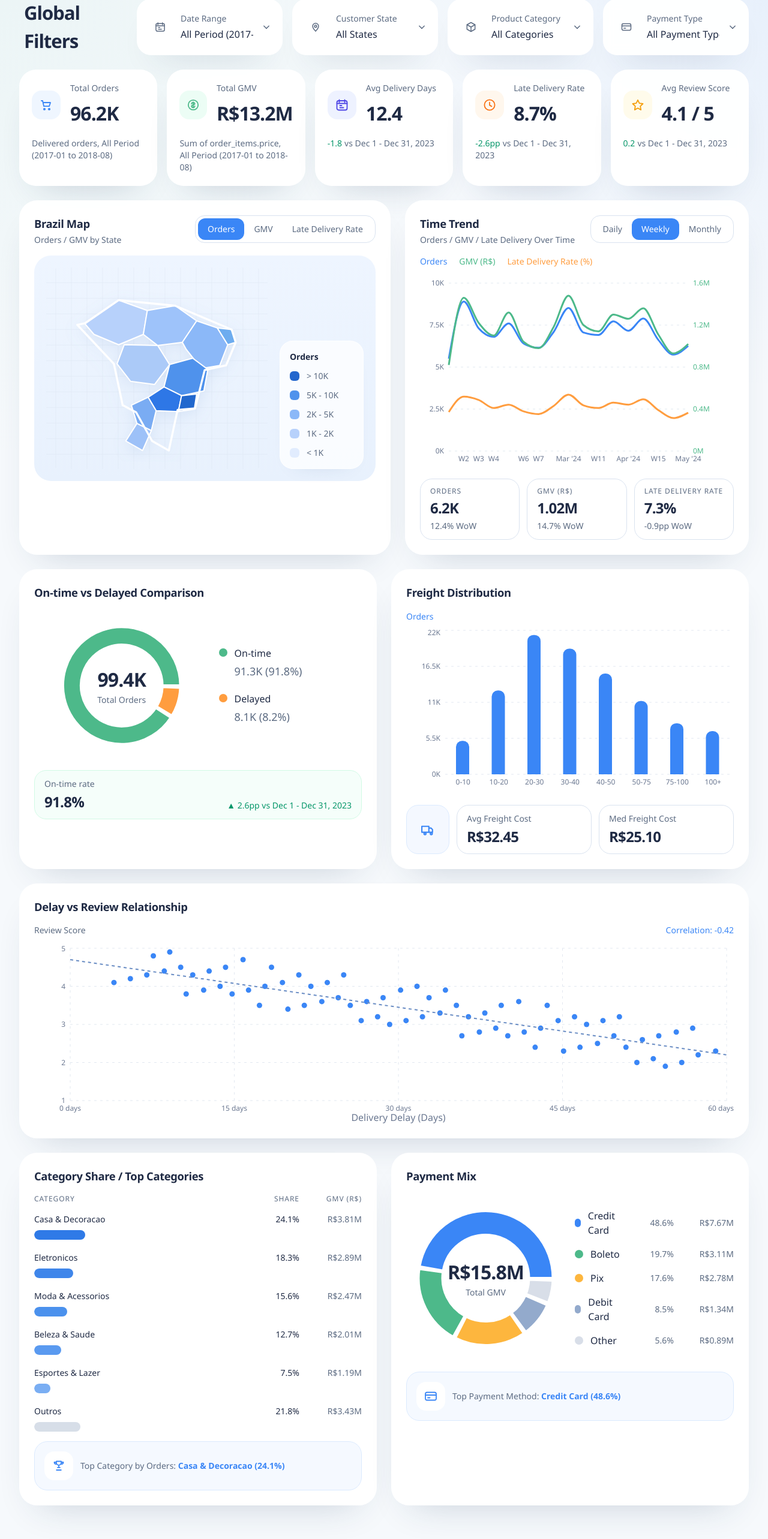
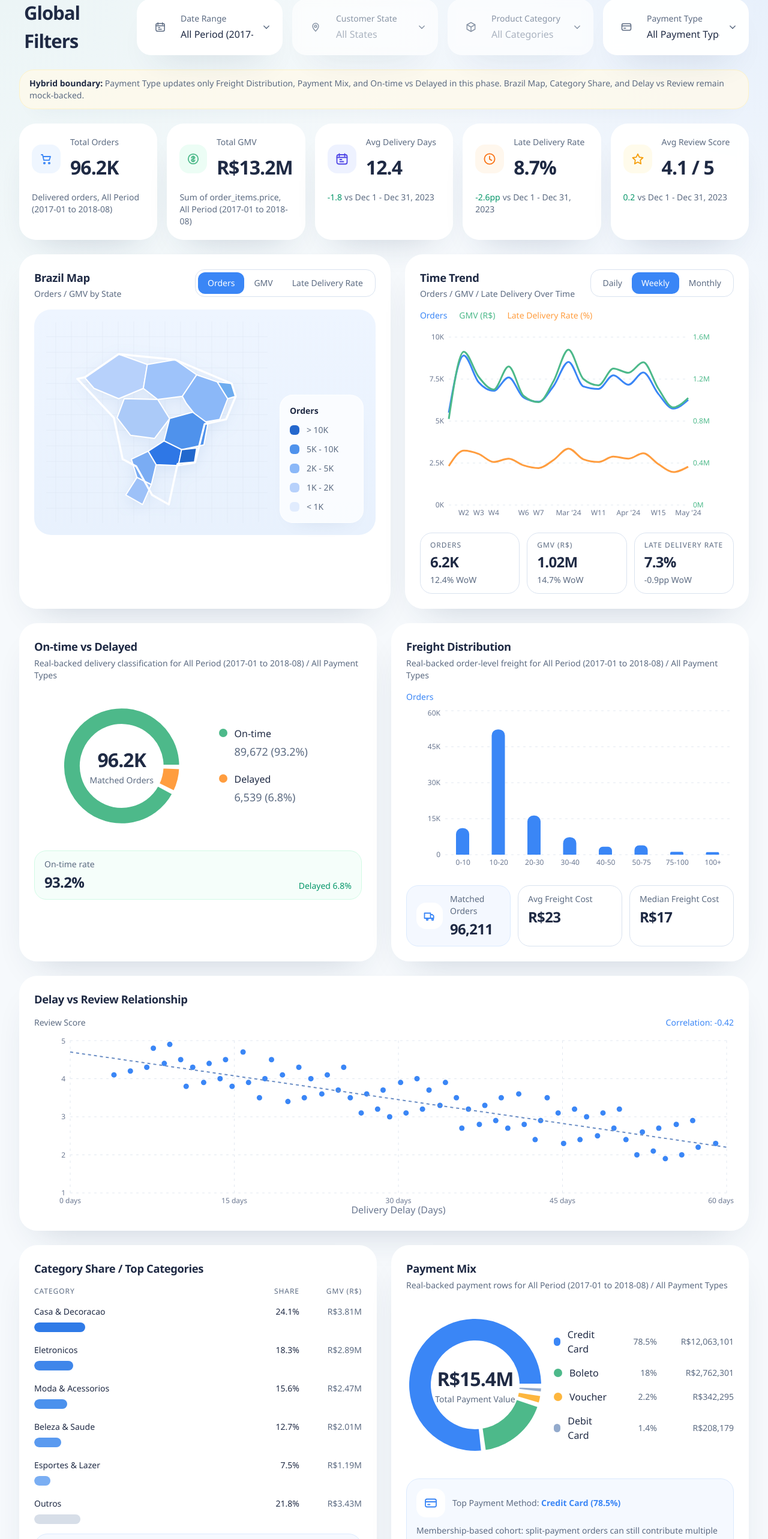
Before and after one commit to jordan-dev-0050/brazil-retail-story-dashboard, a React (Vite) app: page / in a window 1280 px wide. Shown: the part 34-2600 px from the top of the page at 60% size. Before the commit the page ends 2576 px from the top, so only its background shows below. Built offline with nearby package versions, Linux system fonts and the light colour scheme.

Commit message:
feat: wire phase2 hybrid dashboard payment panels

```diff
--- a/src/components/DashboardPage.tsx
+++ b/src/components/DashboardPage.tsx
@@ -1,6 +1,12 @@
 import { useState } from 'react';
-import { buildKpiCards, filterOptions } from '../data/dashboardData';
-import type { DateRangeId, FilterId } from '../data/dashboardTypes';
+import {
+  buildKpiCards,
+  getDashboardFilterOptions,
+  getDashboardPaymentPanelSlice,
+  getDashboardPaymentTypeLabel,
+  getInitialFilterValues,
+} from '../data/dashboardData';
+import type { DateRangeId, FilterId, PaymentTypeId } from '../data/dashboardTypes';
 import type { MapMetric, TimeGranularity } from '../data/dashboardMock';
 import { BrazilMapPanel } from './BrazilMapPanel';
 import { CategorySharePanel } from './CategorySharePanel';
@@ -12,26 +18,59 @@ import { OnTimeDelayPanel } from './OnTimeDelayPanel';
 import { PaymentMixPanel } from './PaymentMixPanel';
 import { TimeTrendPanel } from './TimeTrendPanel';
 
-const initialFilterValues = Object.fromEntries(
-  (Object.keys(filterOptions) as FilterId[]).map((id) => [id, filterOptions[id].options[0].value]),
-) as Record<FilterId, string>;
-
 export function DashboardPage() {
-  const [filters, setFilters] = useState<Record<FilterId, string>>(initialFilterValues);
+  const [filters, setFilters] = useState<Record<FilterId, string>>(() => getInitialFilterValues());
   const [mapMetric, setMapMetric] = useState<MapMetric>('orders');
   const [timeGranularity, setTimeGranularity] = useState<TimeGranularity>('weekly');
 
   const selectedRangeId = filters.dateRange as DateRangeId;
+  const filterConfigs = getDashboardFilterOptions(selectedRangeId);
+  const selectedPaymentType = (
+    filterConfigs.paymentType.options.find((option) => option.value === filters.paymentType)?.value ??
+    filterConfigs.paymentType.options[0]?.value ??
+    'all'
+  ) as PaymentTypeId;
   const kpiCards = buildKpiCards(selectedRangeId);
+  const paymentPanelSlice = getDashboardPaymentPanelSlice(selectedRangeId, selectedPaymentType);
+  const selectedRangeLabel =
+    filterConfigs.dateRange.options.find((option) => option.value === selectedRangeId)?.label ??
+    selectedRangeId;
+  const paymentTypeLabel = getDashboardPaymentTypeLabel(selectedRangeId, selectedPaymentType);
 
   const updateFilter = (id: FilterId, value: string) => {
-    setFilters((current) => ({ ...current, [id]: value }));
+    setFilters((current) => {
+      if (id !== 'dateRange') {
+        return { ...current, [id]: value };
+      }
+
+      const nextRangeId = value as DateRangeId;
+      const nextPaymentOptions = getDashboardFilterOptions(nextRangeId).paymentType.options;
+      const paymentTypeValue = nextPaymentOptions.some(
+        (option) => option.value === current.paymentType,
+      )
+        ? current.paymentType
+        : (nextPaymentOptions[0]?.value ?? 'all');
+
+      return {
+        ...current,
+        dateRange: nextRangeId,
+        paymentType: paymentTypeValue,
+      };
+    });
   };
 
   return (
     <main className="min-h-screen px-4 py-6 sm:px-6 lg:px-8 lg:py-8">
       <div className="mx-auto flex max-w-[1440px] flex-col gap-6">
-        <FilterBar values={filters} onChange={updateFilter} />
+        <FilterBar configs={filterConfigs} values={filters} onChange={updateFilter} />
+
+        <section className="rounded-[24px] border border-amber-100 bg-amber-50/80 px-4 py-3 text-sm text-slate shadow-soft">
+          <p>
+            <span className="font-semibold text-ink">Hybrid boundary:</span> Payment Type updates
+            only Freight Distribution, Payment Mix, and On-time vs Delayed in this phase. Brazil
+            Map, Category Share, and Delay vs Review remain mock-backed.
+          </p>
+        </section>
 
         <section className="grid gap-4 sm:grid-cols-2 xl:grid-cols-5">
           {kpiCards.map((card) => (
@@ -49,8 +88,16 @@ export function DashboardPage() {
         </section>
 
         <section className="grid gap-6 md:grid-cols-2 2xl:grid-cols-3">
-          <OnTimeDelayPanel />
-          <FreightDistributionPanel />
+          <OnTimeDelayPanel
+            slice={paymentPanelSlice}
+            rangeLabel={selectedRangeLabel}
+            paymentTypeLabel={paymentTypeLabel}
+          />
+          <FreightDistributionPanel
+            slice={paymentPanelSlice}
+            rangeLabel={selectedRangeLabel}
+            paymentTypeLabel={paymentTypeLabel}
+          />
           <div className="md:col-span-2 2xl:col-span-1">
             <DelayReviewPanel />
           </div>
@@ -58,7 +105,11 @@ export function DashboardPage() {
 
         <section className="grid gap-6 xl:grid-cols-2">
           <CategorySharePanel />
-          <PaymentMixPanel />
+          <PaymentMixPanel
+            slice={paymentPanelSlice}
+            rangeLabel={selectedRangeLabel}
+            paymentTypeLabel={paymentTypeLabel}
+          />
         </section>
       </div>
     </main>
--- a/src/components/FilterBar.tsx
+++ b/src/components/FilterBar.tsx
@@ -1,9 +1,10 @@
 import type { ChangeEvent } from 'react';
-import { filterOptions } from '../data/dashboardData';
+import type { DashboardFilterOptions } from '../data/dashboardData';
 import type { FilterId } from '../data/dashboardTypes';
 import { BoxIcon, CalendarIcon, CardIcon, ChevronDownIcon, MapPinIcon } from './Icons';
 
 type FilterBarProps = {
+  configs: DashboardFilterOptions;
   values: Record<FilterId, string>;
   onChange: (id: FilterId, value: string) => void;
 };
@@ -15,7 +16,7 @@ const iconMap = {
   paymentType: CardIcon,
 };
 
-export function FilterBar({ values, onChange }: FilterBarProps) {
+export function FilterBar({ configs, values, onChange }: FilterBarProps) {
   const handleChange = (id: FilterId) => (event: ChangeEvent<HTMLSelectElement>) => {
     onChange(id, event.target.value);
   };
@@ -28,9 +29,9 @@ export function FilterBar({ values, onChange }: FilterBarProps) {
         </h1>
       </div>
 
-      {(Object.keys(filterOptions) as FilterId[]).map((id) => {
+      {(Object.keys(configs) as FilterId[]).map((id) => {
         const Icon = iconMap[id];
-        const config = filterOptions[id];
+        const config = configs[id];
 
         return (
           <label
--- a/src/components/FreightDistributionPanel.tsx
+++ b/src/components/FreightDistributionPanel.tsx
@@ -1,24 +1,63 @@
 import { Bar, BarChart, CartesianGrid, ResponsiveContainer, Tooltip, XAxis, YAxis } from 'recharts';
-import { freightDistributionData } from '../data/dashboardMock';
+import { formatCurrency, formatOrderCount } from '../data/dashboardData';
+import type { DashboardPaymentPanelSlice } from '../data/dashboardTypes';
 import { ChartCard } from './ChartCard';
 import { TruckIcon } from './Icons';
 
-export function FreightDistributionPanel() {
+type FreightDistributionPanelProps = {
+  slice: DashboardPaymentPanelSlice;
+  rangeLabel: string;
+  paymentTypeLabel: string;
+};
+
+function formatAxisCount(value: number): string {
+  if (value >= 1000) {
+    return `${(value / 1000).toFixed(value >= 10000 ? 0 : 1)}K`;
+  }
+
+  return String(value);
+}
+
+export function FreightDistributionPanel({
+  slice,
+  rangeLabel,
+  paymentTypeLabel,
+}: FreightDistributionPanelProps) {
+  const freightData = slice.freightDistribution.bands.map((entry) => ({
+    band: entry.band,
+    orderCount: entry.orderCount,
+  }));
+
   return (
     <ChartCard
       title="Freight Distribution"
+      subtitle={`Real-backed order-level freight for ${rangeLabel} / ${paymentTypeLabel}`}
       footer={
-        <div className="grid gap-3 md:grid-cols-[72px_1fr_1fr]">
-          <div className="flex items-center justify-center rounded-[20px] border border-blue-100 bg-blue-50/70 text-accent-blue">
-            <TruckIcon className="h-7 w-7" />
+        <div className="grid gap-3 md:grid-cols-3">
+          <div className="rounded-[20px] border border-blue-100 bg-blue-50/70 px-4 py-3 text-accent-blue">
+            <div className="flex items-center gap-3">
+              <div className="flex h-11 w-11 shrink-0 items-center justify-center rounded-2xl bg-white text-accent-blue shadow-soft">
+                <TruckIcon className="h-6 w-6" />
+              </div>
+              <div>
+                <p className="text-sm text-slate">Matched Orders</p>
+                <p className="mt-1 text-2xl font-semibold tracking-[-0.03em] text-ink">
+                  {formatOrderCount(slice.freightDistribution.totalOrders)}
+                </p>
+              </div>
+            </div>
           </div>
           <div className="rounded-[20px] border border-slate-200 bg-slate-50/70 px-4 py-3">
             <p className="text-sm text-slate">Avg Freight Cost</p>
-            <p className="mt-1 text-2xl font-semibold tracking-[-0.03em] text-ink">R$32.45</p>
+            <p className="mt-1 text-2xl font-semibold tracking-[-0.03em] text-ink">
+              {formatCurrency(slice.freightDistribution.avgFreightValue)}
+            </p>
           </div>
           <div className="rounded-[20px] border border-slate-200 bg-slate-50/70 px-4 py-3">
-            <p className="text-sm text-slate">Med Freight Cost</p>
-            <p className="mt-1 text-2xl font-semibold tracking-[-0.03em] text-ink">R$25.10</p>
+            <p className="text-sm text-slate">Median Freight Cost</p>
+            <p className="mt-1 text-2xl font-semibold tracking-[-0.03em] text-ink">
+              {formatCurrency(slice.freightDistribution.medianFreightValue)}
+            </p>
           </div>
         </div>
       }
@@ -26,14 +65,19 @@ export function FreightDistributionPanel() {
       <div className="mb-2 text-sm font-medium text-accent-blue">Orders</div>
       <div className="h-[280px]">
         <ResponsiveContainer width="100%" height="100%">
-          <BarChart data={freightDistributionData} barSize={22}>
+          <BarChart data={freightData} barSize={22}>
             <CartesianGrid stroke="#E2E8F0" strokeDasharray="4 6" vertical={false} />
-            <XAxis dataKey="band" tickLine={false} axisLine={false} tick={{ fill: '#6B7891', fontSize: 12 }} />
+            <XAxis
+              dataKey="band"
+              tickLine={false}
+              axisLine={false}
+              tick={{ fill: '#6B7891', fontSize: 12 }}
+            />
             <YAxis
               tickLine={false}
               axisLine={false}
               tick={{ fill: '#6B7891', fontSize: 12 }}
-              tickFormatter={(value) => `${value / 1000}K`}
+              tickFormatter={formatAxisCount}
             />
             <Tooltip
               cursor={{ fill: 'rgba(58, 134, 246, 0.08)' }}
@@ -42,9 +86,9 @@ export function FreightDistributionPanel() {
                 border: '1px solid #E2E8F0',
                 boxShadow: '0 20px 40px -30px rgba(45, 70, 116, 0.4)',
               }}
-              formatter={(value: number) => [`${(value / 1000).toFixed(1)}K`, 'Orders']}
+              formatter={(value: number) => [formatOrderCount(value), 'Orders']}
             />
-            <Bar dataKey="orders" fill="#3A86F6" radius={[10, 10, 0, 0]} />
+            <Bar dataKey="orderCount" fill="#3A86F6" radius={[10, 10, 0, 0]} />
           </BarChart>
         </ResponsiveContainer>
       </div>
--- a/src/components/OnTimeDelayPanel.tsx
+++ b/src/components/OnTimeDelayPanel.tsx
@@ -1,19 +1,54 @@
 import { Cell, Pie, PieChart, ResponsiveContainer } from 'recharts';
-import { onTimeDelayData } from '../data/dashboardMock';
+import { formatOrderCount, formatOrderCountCompact } from '../data/dashboardData';
+import type { DashboardPaymentPanelSlice } from '../data/dashboardTypes';
 import { ChartCard } from './ChartCard';
 
-export function OnTimeDelayPanel() {
+type OnTimeDelayPanelProps = {
+  slice: DashboardPaymentPanelSlice;
+  rangeLabel: string;
+  paymentTypeLabel: string;
+};
+
+function formatRate(value: number): string {
+  return `${value.toFixed(2).replace(/\.00$/, '').replace(/(\.\d)0$/, '$1')}%`;
+}
+
+export function OnTimeDelayPanel({
+  slice,
+  rangeLabel,
+  paymentTypeLabel,
+}: OnTimeDelayPanelProps) {
+  const chartData = [
+    {
+      name: 'On-time',
+      value: slice.onTimeVsDelayed.onTimeOrderCount,
+      rate: slice.onTimeVsDelayed.onTimeRate,
+      fill: '#4DB98A',
+    },
+    {
+      name: 'Delayed',
+      value: slice.onTimeVsDelayed.delayedOrderCount,
+      rate: slice.onTimeVsDelayed.delayedRate,
+      fill: '#FF9D3F',
+    },
+  ];
+
   return (
     <ChartCard
-      title="On-time vs Delayed Comparison"
+      title="On-time vs Delayed"
+      subtitle={`Real-backed delivery classification for ${rangeLabel} / ${paymentTypeLabel}`}
       footer={
         <div className="rounded-[20px] border border-emerald-100 bg-emerald-50/50 px-4 py-3">
           <div className="flex items-end justify-between gap-4">
             <div>
               <p className="text-sm text-slate">On-time rate</p>
-              <p className="mt-1 text-2xl font-semibold tracking-[-0.03em] text-ink">91.8%</p>
+              <p className="mt-1 text-2xl font-semibold tracking-[-0.03em] text-ink">
+                {formatRate(slice.onTimeVsDelayed.onTimeRate)}
+              </p>
             </div>
-            <p className="text-sm font-medium text-emerald-600">▲ 2.6pp vs Dec 1 - Dec 31, 2023</p>
+            <p className="text-sm font-medium text-emerald-600">
+              Delayed {formatRate(slice.onTimeVsDelayed.delayedRate)}
+            </p>
           </div>
         </div>
       }
@@ -23,7 +58,7 @@ export function OnTimeDelayPanel() {
           <ResponsiveContainer width="100%" height="100%">
             <PieChart>
               <Pie
-                data={onTimeDelayData}
+                data={chartData}
                 dataKey="value"
                 innerRadius={68}
                 outerRadius={98}
@@ -31,20 +66,22 @@ export function OnTimeDelayPanel() {
                 stroke="#ffffff"
                 strokeWidth={4}
               >
-                {onTimeDelayData.map((entry) => (
+                {chartData.map((entry) => (
                   <Cell key={entry.name} fill={entry.fill} />
                 ))}
               </Pie>
             </PieChart>
           </ResponsiveContainer>
           <div className="pointer-events-none absolute inset-0 flex flex-col items-center justify-center text-center">
-            <p className="text-[2rem] font-semibold tracking-[-0.03em] text-ink">99.4K</p>
-            <p className="text-sm text-slate">Total Orders</p>
+            <p className="text-[2rem] font-semibold tracking-[-0.03em] text-ink">
+              {formatOrderCountCompact(slice.onTimeVsDelayed.totalOrders)}
+            </p>
+            <p className="text-sm text-slate">Matched Orders</p>
           </div>
         </div>
 
         <div className="space-y-5">
-          {onTimeDelayData.map((entry) => (
+          {chartData.map((entry) => (
             <div key={entry.name} className="flex items-start gap-3">
               <span
                 className="mt-1 h-3.5 w-3.5 rounded-full"
@@ -53,7 +90,7 @@ export function OnTimeDelayPanel() {
               <div className="flex-1">
                 <p className="font-medium text-ink">{entry.name}</p>
                 <p className="mt-1 text-lg text-slate">
-                  {entry.name === 'On-time' ? '91.3K (91.8%)' : '8.1K (8.2%)'}
+                  {`${formatOrderCount(entry.value)} (${formatRate(entry.rate)})`}
                 </p>
               </div>
             </div>
--- a/src/components/PaymentMixPanel.tsx
+++ b/src/components/PaymentMixPanel.tsx
@@ -1,20 +1,66 @@
 import { Cell, Pie, PieChart, ResponsiveContainer } from 'recharts';
-import { paymentMixData } from '../data/dashboardMock';
+import { formatCurrency, formatCurrencyCompact } from '../data/dashboardData';
+import type { DashboardPaymentPanelSlice } from '../data/dashboardTypes';
 import { ChartCard } from './ChartCard';
 import { CardIcon } from './Icons';
 
-export function PaymentMixPanel() {
+type PaymentMixPanelProps = {
+  slice: DashboardPaymentPanelSlice;
+  rangeLabel: string;
+  paymentTypeLabel: string;
+};
+
+const paymentTypeColors: Record<string, string> = {
+  credit_card: '#3A86F6',
+  boleto: '#4DB98A',
+  voucher: '#FDB63E',
+  debit_card: '#93AACC',
+  not_defined: '#D8DEE8',
+};
+
+function formatShare(value: number): string {
+  return value.toFixed(1).replace(/\.0$/, '');
+}
+
+export function PaymentMixPanel({
+  slice,
+  rangeLabel,
+  paymentTypeLabel,
+}: PaymentMixPanelProps) {
+  const totalPaymentValue = slice.paymentMix.totalPaymentValue;
+  const chartData = slice.paymentMix.entries.map((entry) => ({
+    ...entry,
+    share: totalPaymentValue === 0 ? 0 : (entry.paymentValue / totalPaymentValue) * 100,
+    fill: paymentTypeColors[entry.paymentType] ?? '#D8DEE8',
+  }));
+  const topEntry = [...chartData].sort((left, right) => right.paymentValue - left.paymentValue)[0];
+
   return (
     <ChartCard
       title="Payment Mix"
+      subtitle={`Real-backed payment rows for ${rangeLabel} / ${paymentTypeLabel}`}
       footer={
-        <div className="flex items-center gap-3 rounded-[22px] border border-blue-100 bg-blue-50/60 px-4 py-4">
-          <div className="flex h-12 w-12 items-center justify-center rounded-2xl bg-white text-accent-blue shadow-soft">
-            <CardIcon className="h-6 w-6" />
+        <div className="rounded-[22px] border border-blue-100 bg-blue-50/60 px-4 py-4">
+          <div className="flex items-center gap-3">
+            <div className="flex h-12 w-12 items-center justify-center rounded-2xl bg-white text-accent-blue shadow-soft">
+              <CardIcon className="h-6 w-6" />
+            </div>
+            <p className="text-sm text-slate">
+              {topEntry ? (
+                <>
+                  Top Payment Method:{' '}
+                  <span className="font-semibold text-accent-blue">
+                    {`${topEntry.label} (${formatShare(topEntry.share)}%)`}
+                  </span>
+                </>
+              ) : (
+                'No payment rows matched this cohort.'
+              )}
+            </p>
           </div>
-          <p className="text-sm text-slate">
-            Top Payment Method:{' '}
-            <span className="font-semibold text-accent-blue">Credit Card (48.6%)</span>
+          <p className="mt-3 text-sm text-slate">
+            Membership-based cohort: split-payment orders can still contribute multiple methods in
+            the mix.
           </p>
         </div>
       }
@@ -24,7 +70,7 @@ export function PaymentMixPanel() {
           <ResponsiveContainer width="100%" height="100%">
             <PieChart>
               <Pie
-                data={paymentMixData}
+                data={chartData}
                 dataKey="share"
                 innerRadius={72}
                 outerRadius={112}
@@ -32,27 +78,32 @@ export function PaymentMixPanel() {
                 stroke="#ffffff"
                 strokeWidth={4}
               >
-                {paymentMixData.map((entry) => (
-                  <Cell key={entry.name} fill={entry.fill} />
+                {chartData.map((entry) => (
+                  <Cell key={entry.paymentType} fill={entry.fill} />
                 ))}
               </Pie>
             </PieChart>
           </ResponsiveContainer>
           <div className="pointer-events-none absolute inset-0 flex flex-col items-center justify-center text-center">
-            <p className="text-[2rem] font-semibold tracking-[-0.03em] text-ink">R$15.8M</p>
-            <p className="text-sm text-slate">Total GMV</p>
+            <p className="text-[2rem] font-semibold tracking-[-0.03em] text-ink">
+              {formatCurrencyCompact(totalPaymentValue)}
+            </p>
+            <p className="text-sm text-slate">Total Payment Value</p>
           </div>
         </div>
 
         <div className="space-y-4">
-          {paymentMixData.map((entry) => (
-            <div key={entry.name} className="grid grid-cols-[1fr_72px_88px] items-center gap-3">
+          {chartData.map((entry) => (
+            <div
+              key={entry.paymentType}
+              className="grid grid-cols-[1fr_72px_116px] items-center gap-3"
+            >
               <div className="flex items-center gap-3">
                 <span className="h-3.5 w-3.5 rounded-full" style={{ backgroundColor: entry.fill }} />
-                <p className="font-medium text-ink">{entry.name}</p>
+                <p className="font-medium text-ink">{entry.label}</p>
               </div>
-              <p className="text-right text-sm text-slate">{entry.share}%</p>
-              <p className="text-right text-sm text-slate">{`R$${entry.value.toFixed(2)}M`}</p>
+              <p className="text-right text-sm text-slate">{`${formatShare(entry.share)}%`}</p>
+              <p className="text-right text-sm text-slate">{formatCurrency(entry.paymentValue)}</p>
             </div>
           ))}
         </div>
--- a/src/data/dashboardData.ts
+++ b/src/data/dashboardData.ts
@@ -19,22 +19,25 @@ import {
   type TimeGranularity,
 } from './dashboardMock';
 import type {
+  DateRangeId,
   DashboardPaymentPanelSlice,
   DashboardPaymentTypeOption,
   FilterId,
   PaymentTypeId,
 } from './dashboardTypes';
 
-type FilterOption = {
+export type DashboardFilterOption = {
   label: string;
   value: string;
 };
 
-type FilterConfig = {
+export type DashboardFilterConfig = {
   label: string;
-  options: FilterOption[];
+  options: DashboardFilterOption[];
   disabled?: boolean;
 };
+
+export type DashboardFilterOptions = Record<FilterId, DashboardFilterConfig>;
 
 type KpiCardViewModel = {
   title: string;
@@ -62,31 +65,57 @@ type TimeTrendHighlight = {
 
 export const dashboardArtifact = phase2DashboardArtifact;
 
-export const filterOptions: Record<FilterId, FilterConfig> = {
+const dateRangeOptions = dashboardArtifact.dateRanges.map((range) => ({
+  label: range.label,
+  value: range.id,
+}));
+
+const defaultRangeId = (dateRangeOptions[0]?.value ?? 'all') as DateRangeId;
+
+export { formatCurrency, formatCurrencyCompact, formatOrderCount, formatOrderCountCompact };
+
+export function getDashboardFilterOptions(
+  rangeId: Parameters<typeof getPaymentTypeOptions>[0],
+): DashboardFilterOptions {
+  return {
     dateRange: {
       label: 'Date Range',
-    options: dashboardArtifact.dateRanges.map((range) => ({
-      label: range.label,
-      value: range.id,
-    })),
+      options: dateRangeOptions,
     },
     customerState: {
       label: mockFilterOptions.customerState.label,
       options: mockFilterOptions.customerState.options,
+      disabled: true,
     },
     productCategory: {
       label: mockFilterOptions.productCategory.label,
       options: mockFilterOptions.productCategory.options,
+      disabled: true,
     },
     paymentType: {
-    label: mockFilterOptions.paymentType.label,
-    options: mockFilterOptions.paymentType.options,
+      label: 'Payment Type',
+      options: getPaymentTypeOptions(rangeId).map((option) => ({
+        label: option.label,
+        value: option.value,
+      })),
     },
   };
+}
 
-export { formatCurrency, formatCurrencyCompact, formatOrderCount, formatOrderCountCompact };
+export function getInitialFilterValues(): Record<FilterId, string> {
+  const initialFilterOptions = getDashboardFilterOptions(defaultRangeId);
 
-export function buildKpiCards(rangeId: Parameters<typeof buildPhase2KpiCards>[0]): KpiCardViewModel[] {
+  return {
+    dateRange: initialFilterOptions.dateRange.options[0]?.value ?? defaultRangeId,
+    customerState: initialFilterOptions.customerState.options[0]?.value ?? 'all-states',
+    productCategory: initialFilterOptions.productCategory.options[0]?.value ?? 'all-categories',
+    paymentType: initialFilterOptions.paymentType.options[0]?.value ?? 'all',
+  };
+}
+
+export function buildKpiCards(
+  rangeId: Parameters<typeof buildPhase2KpiCards>[0],
+): KpiCardViewModel[] {
   const realCards = buildPhase2KpiCards(rangeId);
   const [ordersCard, gmvCard] = realCards;
   const range = getDateRangeById(rangeId);
@@ -165,6 +194,16 @@ export function getDashboardPaymentTypeOptions(
   return getPaymentTypeOptions(rangeId);
 }
 
+export function getDashboardPaymentTypeLabel(
+  rangeId: Parameters<typeof getPaymentTypeOptions>[0],
+  paymentType: PaymentTypeId,
+): string {
+  return (
+    getPaymentTypeOptions(rangeId).find((option) => option.value === paymentType)?.label ??
+    paymentType
+  );
+}
+
 export function getDashboardPaymentPanelSlice(
   rangeId: Parameters<typeof getPaymentPanelSlice>[0],
   paymentType: PaymentTypeId,
```
Lines whose indentation alone changed are shown as unchanged.
